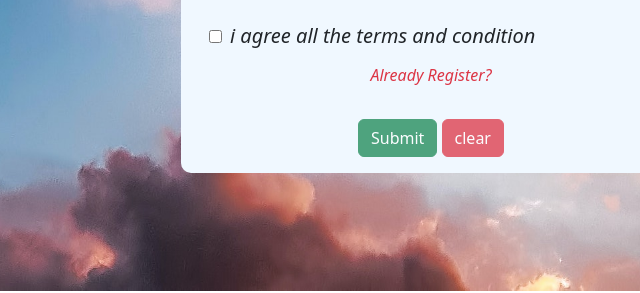
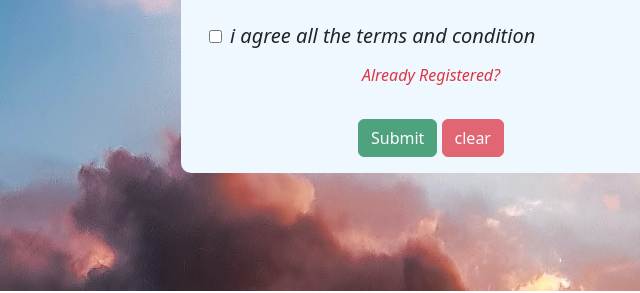
Before and after one commit to SorisAnish17/log-in-system, a plain HTML site: page log in verification project/index.html in a window 1280 px wide. Shown: the part 445-738 px from the top of the page, 209-849 px from the left. Drawn offline with nearby package versions, Linux system fonts and the light colour scheme.

Commit message:
Update index.html

```diff
--- a/log in verification project/index.html
+++ b/log in verification project/index.html
@@ -83,7 +83,7 @@
           terms and condition</label
         > <div class="button text-center mt-1">
           <a href="login.html" class="text-danger text-decoration-none"
-            >Already Register?</a
+            >Already Registered?</a
           >
         </div>
         <div class="col-12 buttons mt-3">
```
